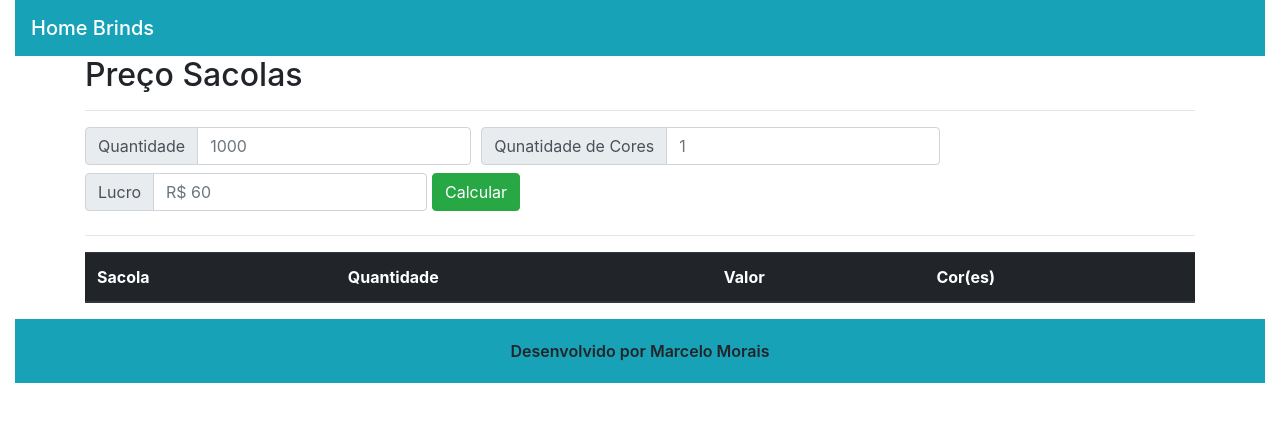
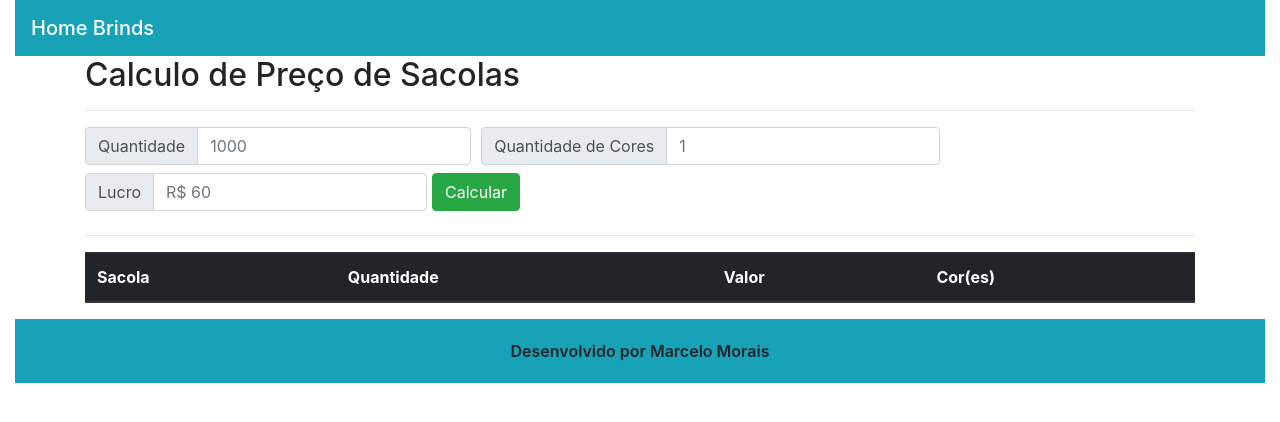
Before and after one commit to fmarcelomorais/calculadaPrecoSacolas, a plain HTML site: page index.html in a window 1280 px wide. Drawn offline with nearby package versions, Linux system fonts and the light colour scheme.

Commit message:
novo commit

```diff
--- a/index.html
+++ b/index.html
@@ -18,7 +18,7 @@
     </div>
 
     <div class="container">
-      <h2>Preço Sacolas</h2>
+      <h2 >Calculo de Preço de Sacolas</h2>
       <hr>
       <form >
         <div class="form-row align-items-center">
@@ -32,10 +32,10 @@
                 </div>
               </div>
             <div class="col-auto">
-                <label class="sr-only" for="inlineFormInputGroup">Cor</label>
+                <label class="sr-only " for="inlineFormInputGroup">Cor</label>
                 <div class="input-group mb-2">
                   <div class="input-group-prepend">
-                    <div class="input-group-text">Qunatidade de Cores</div>
+                    <div class="input-group-text">Quantidade de Cores</div>
                   </div>
                   <input type="number" class="form-control" id="cor" placeholder="1" min="1">
                 </div>
```
